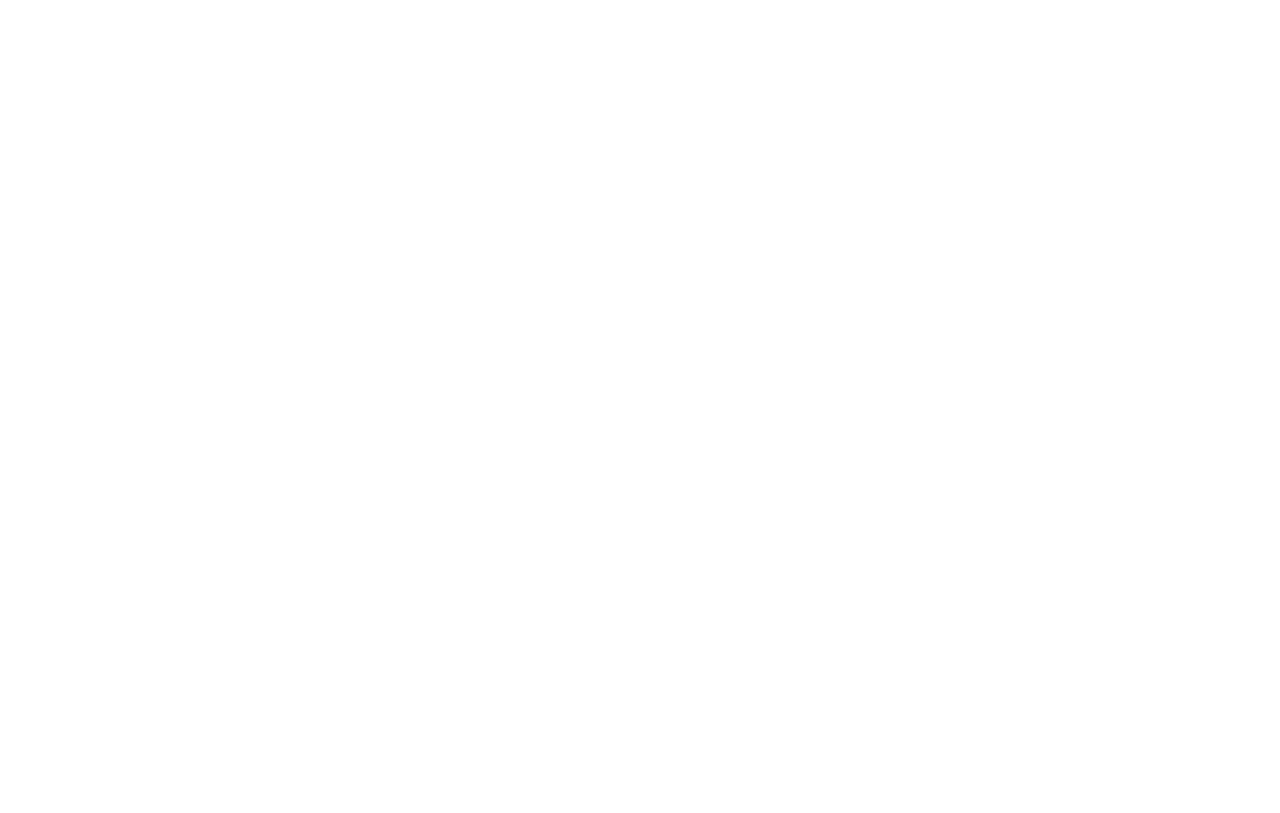
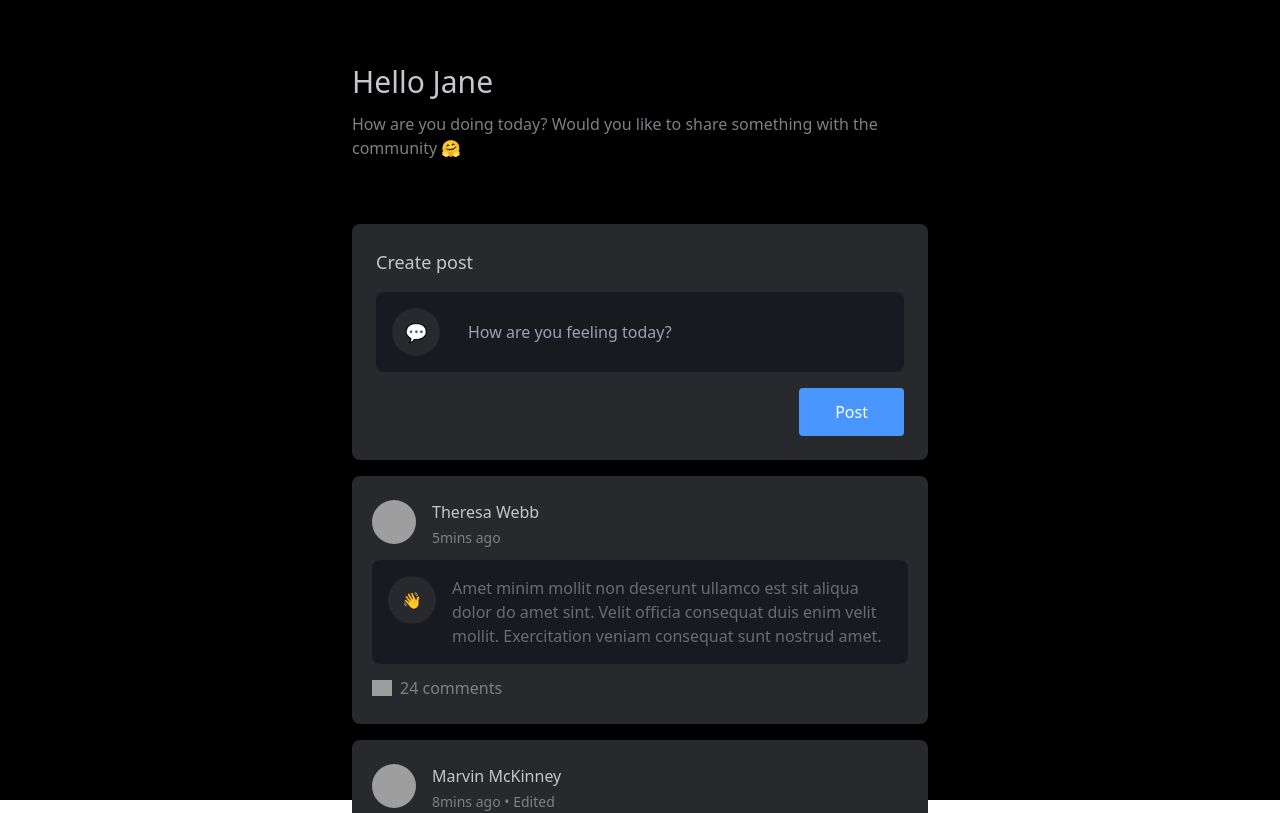
Before and after one commit to chiranjeev-thapliyal/atlys, a React (Vite) app: page /home in a window 1280 px wide. Before the commit this address had no page. Shown: the top 813 px of the page. Built offline with nearby package versions, Linux system fonts and the light colour scheme; grey boxes are pictures that could not be loaded.

Commit message:
feat: added Home route

```diff
--- a/src/App.tsx
+++ b/src/App.tsx
@@ -1,6 +1,7 @@
 import { Route, BrowserRouter as Router, Routes } from "react-router-dom"
 import Login from "./components/pages/Login"
 import Register from "./components/pages/Register"
+import Home from "./components/pages/Home"
 
 function App() {
   return (
@@ -9,6 +10,7 @@
         <Routes>
           <Route path="/login" element={<Login />} />
           <Route path="/register" element={<Register />} />
+          <Route path="/home" element={<Home />} />
         </Routes>
       </Router>
     </div>
--- /dev/null
+++ b/src/components/pages/Home.tsx
@@ -0,0 +1,35 @@
+import { Text } from "../atoms";
+import Data from "../../store/data.json";
+import { NewPost, Post } from "../organisms";
+
+function Home() {
+  const { posts } = Data;
+  return (
+    <div className="w-full h-full bg-black flex flex-col items-center p-16">
+      <div className="container w-1/2 max-w-175">
+        <div className="flex flex-col gap-3">
+          <Text as="h2" className="text-3xl text-gray-normal font-medium">
+            Hello Jane
+          </Text>
+          <Text
+            as="h2"
+            className="text-base text-gray-heavy font-normal max-w-145"
+          >
+            How are you doing today? Would you like to share something with the
+            community 🤗
+          </Text>
+        </div>
+        <section className="flex flex-col gap-4">
+          <div className="w-full pt-16">
+            <NewPost />
+          </div>
+          {posts?.map((post) => (
+            <Post {...post} />
+          ))}
+        </section>
+      </div>
+    </div>
+  );
+}
+
+export default Home;
```
